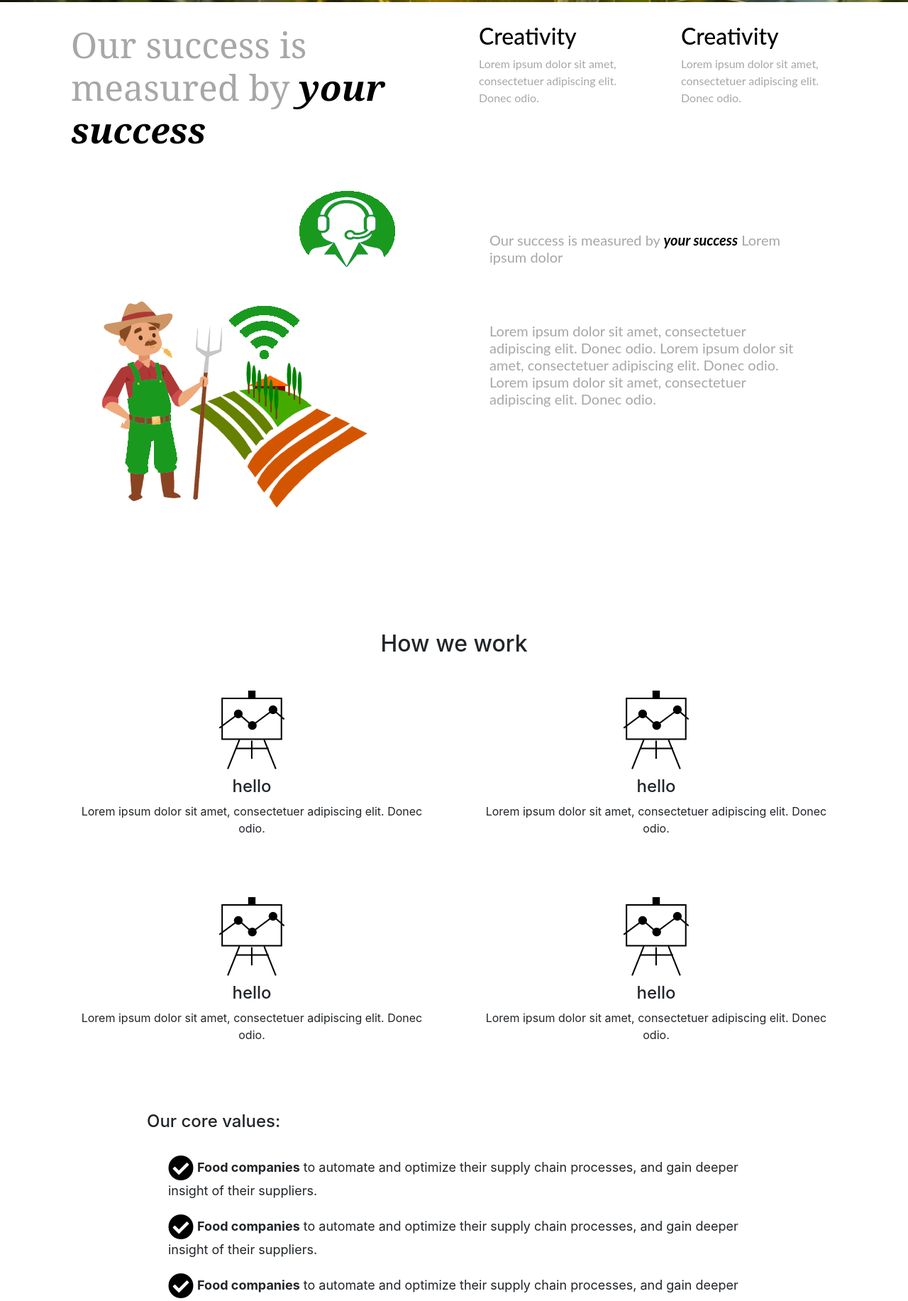
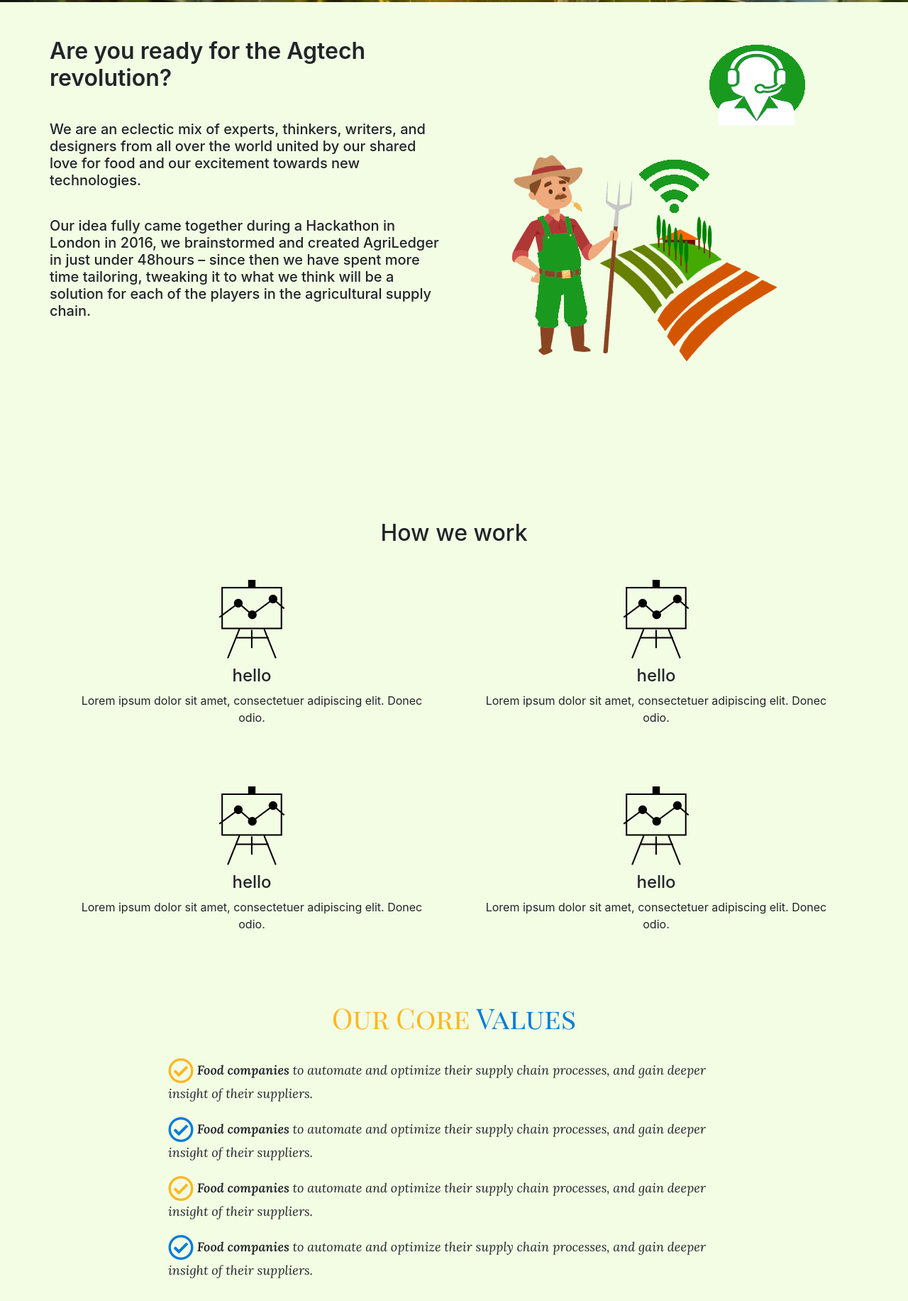
Before and after one commit to sahajsinghsachdeva/FnCMart, a plain HTML site: page about-us.html in a window 1280 px wide. Shown: the part 336-2169 px from the top of the page at 71% size. Drawn offline with Linux system fonts and the light colour scheme; a web font is replaced by a local one.

Commit message:
Kavya and Sakshi Mar 31

```diff
--- a/about-us.html
+++ b/about-us.html
@@ -88,7 +88,7 @@
 </head>
 
 
-<body>
+<body style="background-color: #f2fde4;">
     <!--loader section start-->
     <!-- <div id="Loader">
 
--- a/components/about-part1.html
+++ b/components/about-part1.html
@@ -3,36 +3,22 @@
         <h1 class="entry-title-pro">About us</h1>
     </div>
 </div>
-<div class="container">
-    <div class="row">
-        <div class="col-12 col-sm-12 col-md-12 col-lg-6 col-xl-6 row-part1">
-            <p>
-                Our success is measured by <strong><em>your success</em></strong>
-            </p>
+<div class="container" style="padding: 50px 0px 50px 0px;">
+    <div class="row justify-content-center">
+        <div class="col-12 col-sm-12 col-md-12 col-lg-6	col-xl-6 col-xxl-6">
+            <h1 style="font-size: 32px;text-align: left;font-weight: 600;">Are you ready for the Agtech revolution?</h1>
+            <div class="vc_empty_space" style="height: 32px"><span class="vc_empty_space_inner"></span></div>
+            <h2 style=" font-size: 20px;text-align: left;font-weight:550;">We are an eclectic mix of experts, thinkers, writers, and designers from all over the world united by our shared love for food and our excitement towards new technologies.</h2>
+            <div class="vc_empty_space" style="height: 32px"><span class="vc_empty_space_inner"></span></div>
+            <h4 style="font-size: 20px;text-align: left">Our idea fully came together during a Hackathon in London in 2016, we brainstormed and created AgriLedger in just under 48hours – since then we have spent more time tailoring, tweaking it to what we think will be a solution for each of the players in the agricultural supply chain.</h4>
+            <div class="vc_empty_space" style="height: 32px"><span class="vc_empty_space_inner"></span></div>
         </div>
-        <div class="col-6 col-sm-6 col-md-6 col-lg-3 col-xl-3">
-            <div class="content">
-                <h2>
-                    Creativity
-                </h2>
-                <p>
-                    Lorem ipsum dolor sit amet, consectetuer adipiscing elit. Donec odio.
-                </p>
-            </div>
-        </div>
-        <div class="col-6 col-sm-6 col-md-6 col-lg-3 col-xl-3">
-            <div class="content">
-                <h2>
-                    Creativity
-                </h2>
-                <p>
-                    Lorem ipsum dolor sit amet, consectetuer adipiscing elit. Donec odio.
-                </p>
-            </div>
+        <div class="col-12 col-sm-12 col-md-12 col-lg-6	col-xl-6 col-xxl-6" style="text-align: center;">
+            <img src="../img/assistance.png" alt="">
         </div>
     </div>
 </div>
-<div class="container" style="text-align: center;">
+<!-- <div class="container" >
     <div class="row">
         <div class="col-12 col-md-12 col-lg-6 col-xl-6">
             <img src="../img/assistance.png" alt="">
@@ -49,4 +35,4 @@
             </div>
         </div>
     </div>
-</div>
+</div> -->
--- a/components/core_values.html
+++ b/components/core_values.html
@@ -2,12 +2,15 @@
 
 <section class="core_values">
     <div class="container-fluid">
-        <h4 class="values_heading">Our core values:</h4>
+        <h1 class="values_heading">
+            <span style="color:#fdb721;">Our Core</span>
+            <span style="color:#027cd6;">Values</span>
+        </h1>
 
         <div class="row">
             <div class="col-12 col-md-12 col-lg-12 col-xl-12">
                 <div class="values value1">
-                    <i class="fas fa-check-circle fa-2x"></i>
+                    <i class="far fa-check-circle fa-2x odd"></i>
                     <span class="bold">Food companies</span> to automate and optimize their supply chain processes, and gain deeper insight of their suppliers.
                 </div>
             </div>
@@ -16,7 +19,7 @@
         <div class="row">
             <div class="col-12 col-md-12 col-lg-12 col-xl-12">
                 <div class="values">
-                    <i class="fas fa-check-circle fa-2x"></i>
+                    <i class="far fa-check-circle fa-2x even"></i>
                     <span class="bold">Food companies</span> to automate and optimize their supply chain processes, and gain deeper insight of their suppliers.
                 </div>
             </div>
@@ -25,7 +28,7 @@
         <div class="row">
             <div class="col-12 col-md-12 col-lg-12 col-xl-12">
                 <div class="values">
-                    <i class="fas fa-check-circle fa-2x"></i>
+                    <i class="far fa-check-circle fa-2x odd"></i>
                     <span class="bold">Food companies</span> to automate and optimize their supply chain processes, and gain deeper insight of their suppliers.
                 </div>
             </div>
@@ -34,7 +37,7 @@
         <div class="row">
             <div class="col-12 col-md-12 col-lg-12 col-xl-12">
                 <div class="values">
-                    <i class="fas fa-check-circle fa-2x"></i>
+                    <i class="far fa-check-circle fa-2x even"></i>
                     <span class="bold">Food companies</span> to automate and optimize their supply chain processes, and gain deeper insight of their suppliers.
                 </div>
             </div>
--- a/components/team.html
+++ b/components/team.html
@@ -2,7 +2,12 @@
     <section class="team-page-section">
         <div class="container">
             <div class="sec-title centered">
-                <div class="title">Our Team</div>
+                <div class="title">
+                    <h1>
+                        <span style="color:#fdb721;">Our</span>
+                        <span style="color:#027cd6;">Team</span>
+                    </h1>
+                </div>
                 <h2>Meet the awesome people behind FnC Mart</h2>
             </div>
 
--- a/css/core_values.css
+++ b/css/core_values.css
@@ -1,24 +1,35 @@
-.core_values{
-    background-color: white;
-}
+@import url('https://fonts.googleapis.com/css2?family=Akaya+Telivigala&family=Playfair+Display+SC&display=swap');
+@import url('https://fonts.googleapis.com/css2?family=Lora:ital,wght@1,400;1,600&display=swap');
+
+
 .core_values .container-fluid{
     width: 70%;
     margin-top: 50px;
     margin-bottom:50px;
 }
+.values_heading{
+    font-family: 'Playfair Display SC', serif;
+    text-align: center;
+}
 .fa-check-circle{
-    color: black;
     vertical-align: middle;
 }
 .values{
     padding: 10px 30px;
     display: inline-block;
     font-size: 18px;
+    font-family: 'Lora', serif;
 }
 
 .value1{
     margin-top: 15px;
 }
+.odd{
+    color:#fdb721;
+}
+.even{
+    color:#027cd6;
+}
 .bold{
     font-weight: 700;
 }
--- a/css/team.css
+++ b/css/team.css
@@ -1,3 +1,7 @@
+@import url('https://fonts.googleapis.com/css2?family=Akaya+Telivigala&family=Playfair+Display+SC&display=swap');
+@import url('https://fonts.googleapis.com/css2?family=Lora:ital,wght@1,400;1,600&display=swap');
+
+
 ul {
     margin: 0;
     padding: 0;
@@ -8,7 +12,10 @@
 height: auto;
 }
 
-
+.mentors{
+    min-width: 430px !important;
+    max-width: 430px !important;
+}
 .team-page-section{
 position:relative;
 padding-top:70px;
@@ -32,6 +39,7 @@
 font-weight:700;
 margin-bottom:12px;
 text-transform:capitalize;
+font-family: 'Playfair Display SC', serif;
 }
 
 
@@ -39,9 +47,10 @@
 position:relative;
 color:#222222;
 font-weight:700;
-font-size:18px;
+font-size:26px;
 line-height:1.2em;
-margin-top:35px;
+margin-top:15px;
+font-family: 'Lora', serif;
 }
 
 .sec-title .text{
@@ -115,7 +124,6 @@
 left:30px;
 bottom:0px;
 border-radius:10px;
-background-color:#f5f5f5;
 -webkit-transition:all 600ms ease;
 -moz-transition:all 600ms ease;
 -ms-transition:all 600ms ease;
```
